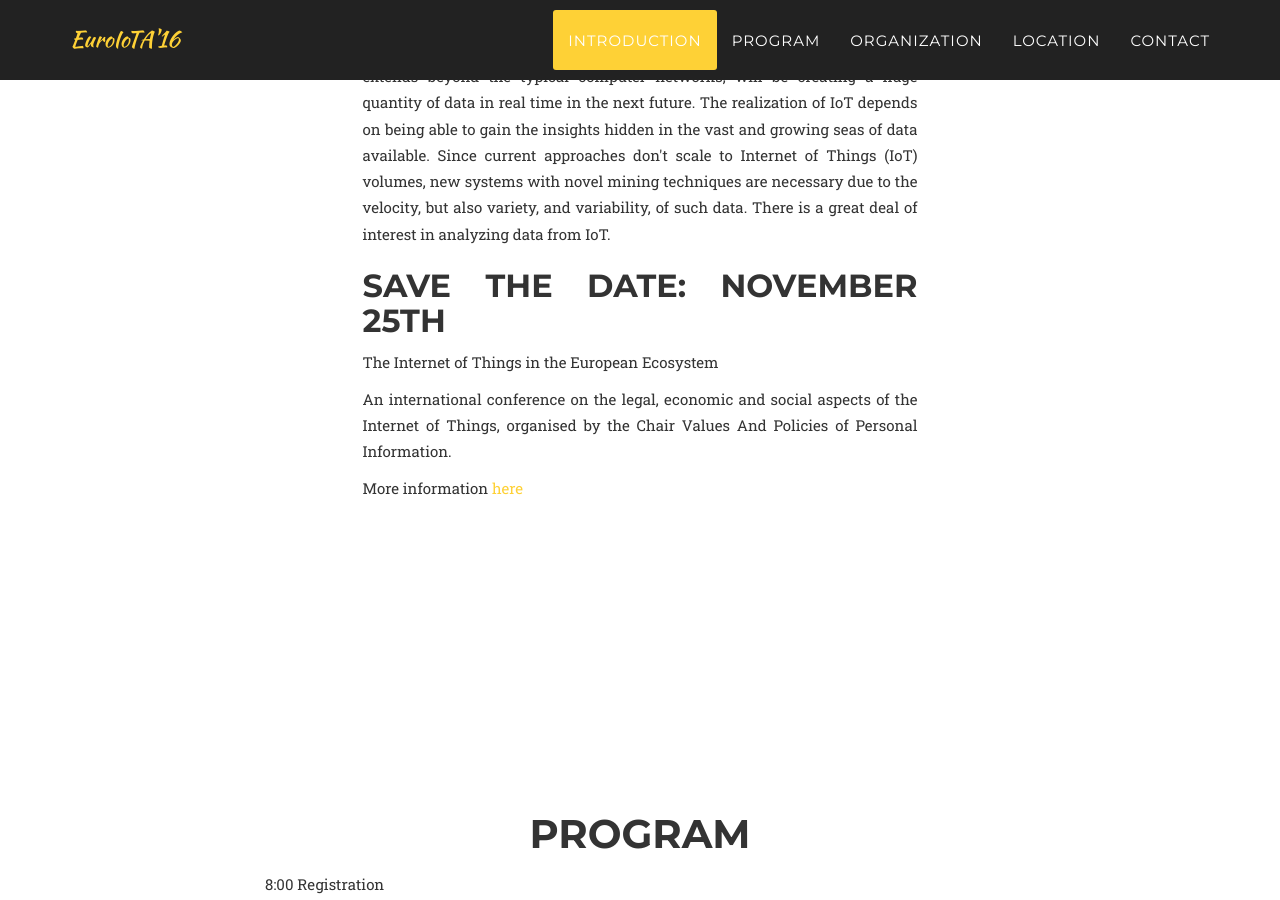
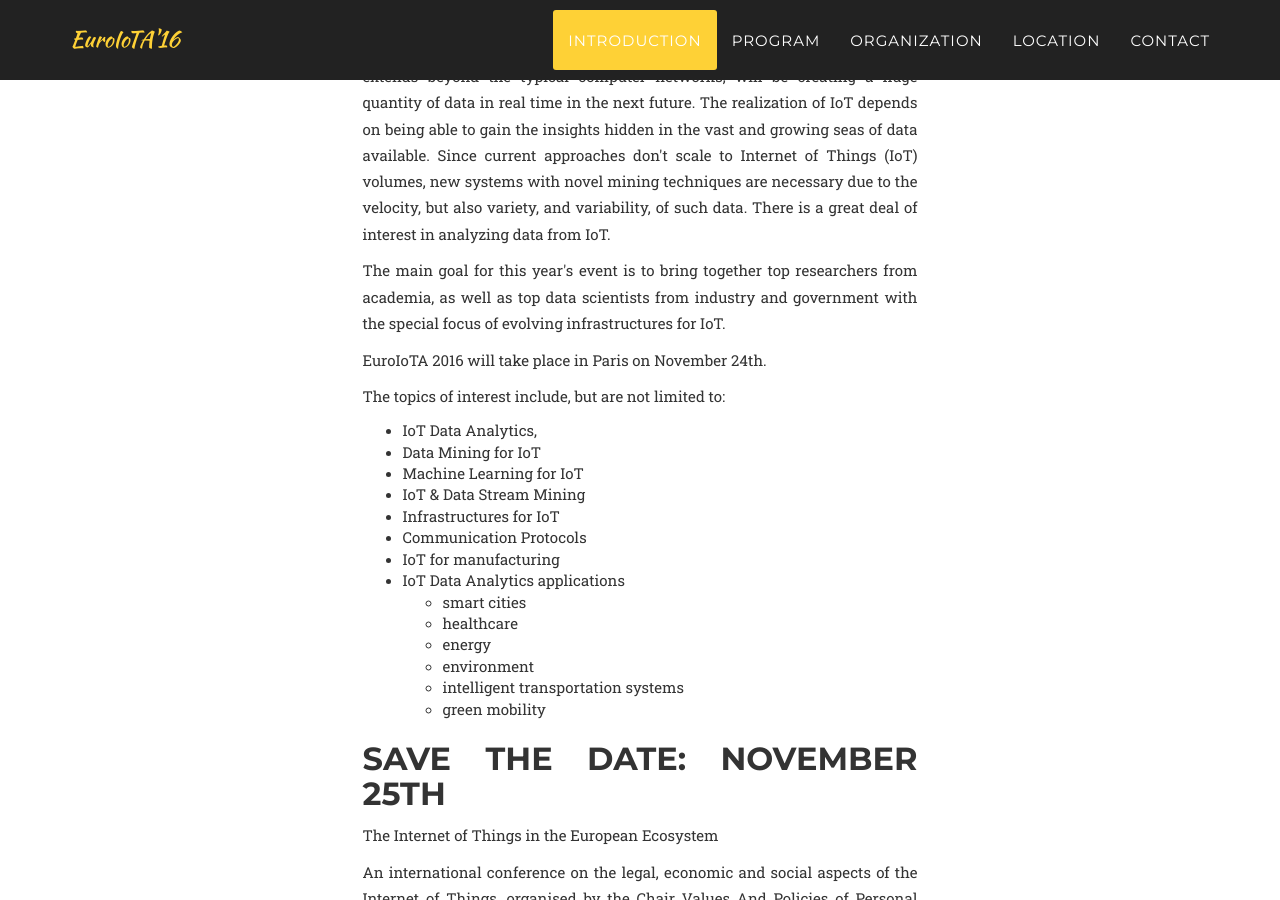
Before and after one commit to bigmine/euroiota16, a Jekyll site: the page built from index.html, in a window 1280 px wide and 900 px high, scrolled down 1094 px. Built offline with Jekyll 4.4.1, drawn with Linux system fonts in a browser that asks for light colours; some web fonts are replaced; some of the changed text lies outside the part shown.

Commit message:
Update program

```diff
--- a/_includes/introduction.html
+++ b/_includes/introduction.html
@@ -22,6 +22,34 @@ Since current approaches don't scale to Internet of Things (IoT) volumes,
  new systems with novel mining techniques are necessary due to the velocity, but also variety,
 and variability, of such data. There is a great deal of interest in analyzing data from IoT.
 </p>
+<p>
+The main
+goal for this year's event is to bring together top researchers
+from academia, as well as top data scientists from industry and
+government with the special focus of evolving infrastructures for IoT.
+</p><p>
+EuroIoTA 2016 will take place in Paris on November 24th.
+</p><p>
+The topics of interest include, but are not limited to:
+</p><ul>
+<li>IoT Data Analytics,</li>
+<li>Data Mining for IoT</li>
+<li>Machine Learning for IoT</li>
+<li>IoT &amp; Data Stream Mining</li>
+<li>Infrastructures for IoT</li>
+<li>Communication Protocols</li>
+<li>IoT for manufacturing</li>
+<li>IoT Data Analytics applications
+<ul>
+<li>smart cities</li>
+<li>healthcare</li>
+<li>energy</li>
+<li>environment</li>
+<li>intelligent transportation systems</li>
+<li>green mobility</li>
+</ul>
+</li>
+</ul>
 <h2>Save the Date: November 25th</h2>
 <p>The Internet of Things in the European Ecosystem
 </p><p>An international conference on the legal, economic and social aspects of the Internet of Things, organised by the Chair Values And Policies of Personal Information.
--- a/_includes/talks.html
+++ b/_includes/talks.html
@@ -36,6 +36,23 @@
                 </div>
             </div>
     </section>
+    <!-- Registration Section -->
+        <section id="registration">
+            <div class="container">
+                <div class="row">
+                    <div class="col-lg-12 text-center">
+                        <h2 class="section-heading">Registration</h2>
+     </div>
+                </div>
+                <div class="row text-justify">
+    <div class="col-md-2">
+    </div>
+                    <div class="col-md-8">
+    <p>Register through <a href="https://docs.google.com/forms/d/e/1FAIpQLSdyQt0nSyNzn1uQ_ldqQ17QMQkXnGNiojl9QV-VKTyPnBvi1Q/viewform">this form.</a>
+</p>
+  </div>
+</div>
+</section>
 <!-- Organization Section -->
     <section id="organization">
         <div class="container">
```
